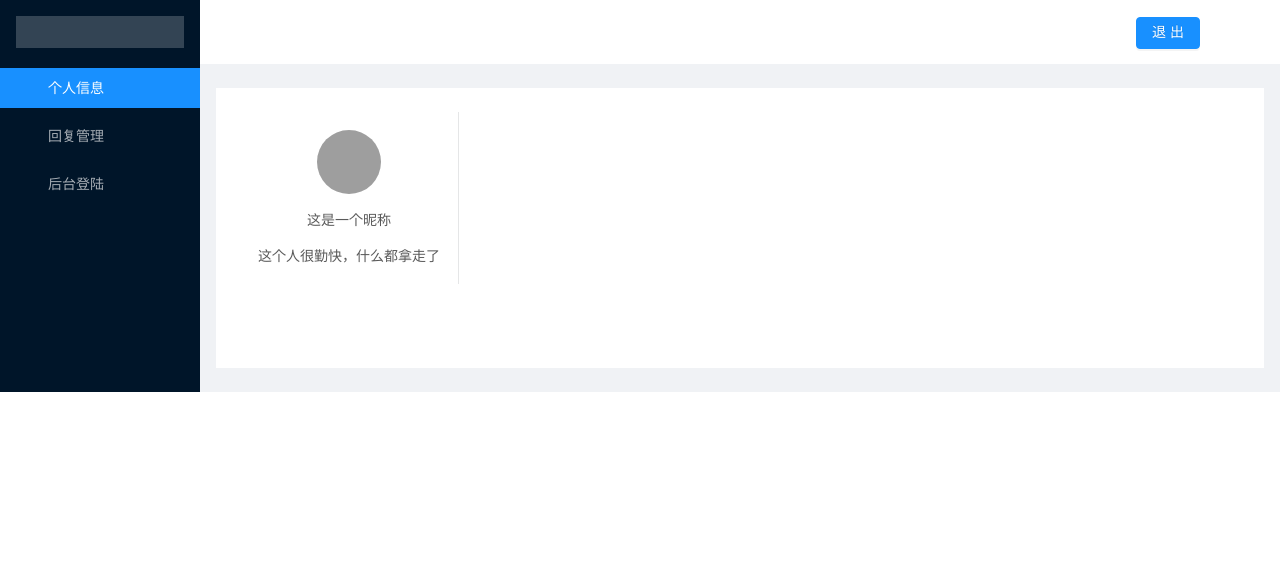
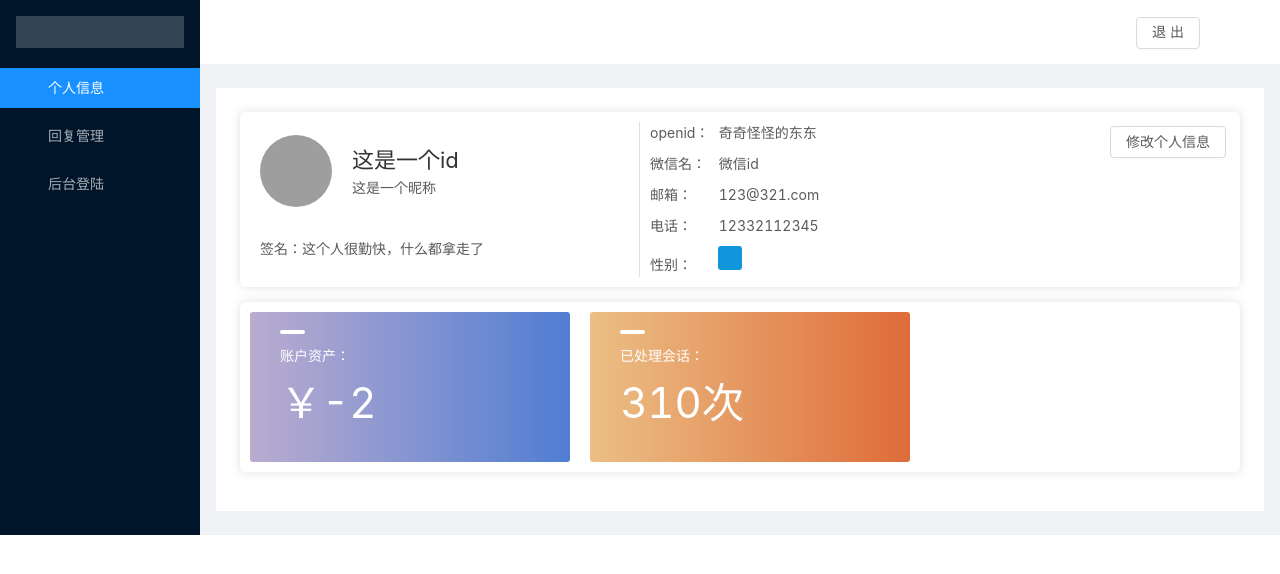
Before and after one commit to StrawberryOrange/wechat, a Vue app: page / in a window 1280 px wide. Shown: the top 574 px of the page. Built offline with nearby package versions, Linux system fonts and the light colour scheme; grey boxes are pictures that could not be loaded; a small style sheet from the web is missing.

Commit message:
用户信息页面

```diff
--- a/src/App.vue
+++ b/src/App.vue
@@ -1,11 +1,5 @@
 <template>
   <div id="app">
-    <!-- <div id="nav">
-      <router-link to="/">Home</router-link> |
-      <router-link to="/about">About</router-link>
-    </div>
-    <a-button type="primary">qaq</a-button>
-    <router-view/>-->
     <a-layout id="components-layout-demo-custom-trigger">
       <a-layout-sider :trigger="null" collapsible v-model="collapsed">
         <div class="logo"/>
@@ -40,7 +34,7 @@
           </div>
           <!-- 登陆后的退出按钮 -->
           <div class="login" v-if="isLogin">
-            <a-button type="primary" @click="logout">退出</a-button>
+            <a-button @click="logout">退出</a-button>
           </div>
         </a-layout-header>
         <a-layout-content
@@ -49,6 +43,7 @@
           <!-- <router-view/> -->
           <userInfo v-if="showKey == 'index' && isLogin"/>
           <reply v-if="showKey == 'reply' && isLogin"/>
+          <wechatLogin v-if="showKey=='wechatLogin' &&isLogin"/>
           <noData v-if="!isLogin"/>
         </a-layout-content>
       </a-layout>
@@ -104,6 +99,7 @@
 // import home from "./views/Home.vue";
 import userInfo from "./components/userInfo";
 import reply from "./components/reply";
+import wechatLogin from "./components/wechatLogin";
 import noData from "./components/noDate";
 export default {
   data() {
@@ -131,7 +127,8 @@ export default {
   components: {
     noData,
     userInfo,
-    reply
+    reply,
+    wechatLogin
   },
   methods: {
     chooseIndex: function(item) {
@@ -200,8 +197,8 @@ export default {
 };
 </script>
 
-
 <style>
+@import url("//at.alicdn.com/t/font_1217929_q6sty5r3nu.css");
 #components-layout-demo-custom-trigger .trigger {
   font-size: 18px;
   line-height: 64px;
@@ -219,27 +216,29 @@ export default {
   background: rgba(255, 255, 255, 0.2);
   margin: 16px;
 }
-/* #app {
-  font-family: "Avenir", Helvetica, Arial, sans-serif;
-  -webkit-font-smoothing: antialiased;
-  -moz-osx-font-smoothing: grayscale;
-  text-align: center;
-  color: #2c3e50;
-}
-#nav {
-  padding: 30px;
-}
-
-#nav a {
-  font-weight: bold;
-  color: #2c3e50;
-} */
 
 #nav a.router-link-exact-active {
   color: #42b983;
 }
 
-/* .login {
-  position: absolute;
-} */
+.card {
+  border-radius: 6px;
+  box-shadow: 0 0 10px rgba(151, 151, 151, 0.3);
+  width: 100%;
+  margin-bottom: 15px;
+}
+
+.column-center {
+  display: flex;
+  flex-direction: column;
+  align-items: center;
+  justify-content: center;
+}
+
+.row-center {
+  display: flex;
+  flex-direction: row;
+  align-items: center;
+  justify-content: center;
+}
 </style>
--- a/src/components/userInfo.vue
+++ b/src/components/userInfo.vue
@@ -1,13 +1,90 @@
 <template>
-  <div class="userInfo">
-    <div class="info column-center">
-      <a-avatar
-        :size="64"
-        icon="user"
-        src="https://m.360buyimg.com/pop/jfs/t24505/175/1750670450/14994/a3c2d55f/5b697897N21140e81.jpg"
-      />
-      <span class="nick-name info-item">这是一个昵称</span>
-      <span class="signature info-item">这个人很勤快，什么都拿走了</span>
+  <!-- 页面总宽度低于800像素便认为此页面显示不安全，后期需要加上判断 -->
+  <!-- 平板适配时需要注意，低端窄版分辨率较低时会产生此问题 -->
+  <div class="userInfo column-center">
+    <div class="card row-center" style="position:relative">
+      <div class="set-info" style="position:absolute;right:14px;top:14px;">
+        <a-button @click="setInfo">
+          <a class="iconfont icon-xiugai"></a>修改个人信息
+        </a-button>
+      </div>
+      <div
+        class="left column-center"
+        style="width:40%;margin:10px 0;
+              border-right:1px solid rgba(151,151,151,0.3);
+              align-self:stretch;
+              justify-content:space-around;"
+      >
+        <div class="head-name row-center" style="align-self:stretch;padding-left:20px;">
+          <a-avatar
+            style="margin:5px 20px 5px 0;"
+            :size="72"
+            icon="user"
+            src="https://m.360buyimg.com/pop/jfs/t24505/175/1750670450/14994/a3c2d55f/5b697897N21140e81.jpg"
+          />
+          <div class="column-center" style="align-items:flex-start;flex-grow:1;">
+            <span style="font-size:22px;color:#333">这是一个id</span>
+            <span>这是一个昵称</span>
+          </div>
+        </div>
+        <div class="info-content" style="align-self:flex-start;margin-left:20px;">签名：{{signature}}</div>
+      </div>
+      <div class="right" style="width:60%">
+        <div class="info-content signature">
+          <span class="info-content-title">openid：</span>
+          {{openid}}
+        </div>
+        <div class="info-content signature">
+          <span class="info-content-title">微信名：</span>
+          {{wechatid}}
+        </div>
+        <div class="info-content signature">
+          <span class="info-content-title">邮箱：</span>
+          {{email}}
+        </div>
+        <div class="info-content signature">
+          <span class="info-content-title">电话：</span>
+          {{phone}}
+        </div>
+        <div class="info-content signature">
+          <span class="info-content-title" style="line-height:24px;">性别：</span>
+          <a v-if="gender=='male'" class="iconfont gender icon-nan" style="background:#1296db"></a>
+          <a
+            v-if="gender=='female'"
+            class="iconfont gender column-center row-center icon-nv"
+            style="background:rgb(238,155,155)"
+          ></a>
+        </div>
+        <div class="info-content"></div>
+      </div>
+    </div>
+    <div class="card row-center" style="justify-content:flex-start;">
+      <div
+        class="content"
+        style="
+  background: linear-gradient(to right, rgb(186, 172, 207), rgb(80, 125, 210));"
+      >
+        <div class="tip"></div>
+        <div class="text">
+          账户资产：
+          <div style="font-size:42px;margin-top:5px;">￥{{pay}}</div>
+        </div>
+        <i class="iconfont icon-jinlingyingcaiwangtubiao62 first"></i>
+        <i class="iconfont icon-jinlingyingcaiwangtubiao62 second"></i>
+      </div>
+      <div
+        class="content"
+        style="
+  background: linear-gradient(to right, rgb(235,191,133), rgb(222,108,57));"
+      >
+        <div class="tip"></div>
+        <div class="text">
+          已处理会话：
+          <div style="font-size:42px;margin-top:5px;">{{time}}次</div>
+        </div>
+        <i class="iconfont icon-cishu first"></i>
+        <i class="iconfont icon-cishu second"></i>
+      </div>
     </div>
   </div>
 </template>
@@ -17,28 +94,80 @@ export default {
   name: "userInfo",
   props: {
     msg: String
+  },
+  data: function() {
+    return {
+      signature: "这个人很勤快，什么都拿走了",
+      openid: "奇奇怪怪的东东",
+      wechatid: "微信id",
+      email: "123@321.com",
+      phone: "12332112345",
+      gender: "male",
+      pay: -2,
+      time: 310
+    };
+  },
+  methods: {
+    setInfo: function() {
+      this.$message.info("还没做好呢，急毛线");
+    }
   }
 };
 </script>
 
 <!-- Add "scoped" attribute to limit CSS to this component only -->
 <style scoped>
-.userInfo {
-  display: flex;
-  flex-direction: row;
+.info-content {
+  margin: 10px;
 }
-.column-center {
-  display: flex;
-  flex-direction: column;
-  align-items: center;
+.info-content-title {
+  display: inline-block;
+  width: 65px;
 }
-.info {
-  border-right: 1px solid #e5e6e7;
-  padding: 18px;
-  /* height: 300px; */
+.gender {
+  margin-left: 3px;
+  border-radius: 3px;
+  color: #fff;
+  width: 24px;
+  height: 24px;
+  display: inline-block;
+  text-align: center;
+  line-height: 24px;
 }
-.info-item {
-  margin-top: 15px;
-  /* width: 170px; */
+.content {
+  margin: 10px 10px;
+  border-radius: 3px;
+  width: 320px;
+  height: 150px;
+  position: relative;
+}
+.first {
+  position: absolute;
+  right: 10px;
+  top: 25px;
+  font-size: 96px;
+  color: rgba(255, 255, 255, 0.2);
+}
+.second {
+  position: absolute;
+  right: 110px;
+  top: 5px;
+  font-size: 50px;
+  color: rgba(255, 255, 255, 0.2);
+}
+.tip {
+  position: absolute;
+  left: 30px;
+  top: 18px;
+  width: 25px;
+  height: 4px;
+  border-radius: 3px;
+  background: #fff;
+}
+.text {
+  position: absolute;
+  left: 30px;
+  top: 33px;
+  color: #fff;
 }
 </style>
--- /dev/null
+++ b/src/components/wechatLogin.vue
@@ -0,0 +1,6 @@
+<template>
+  <div>
+    <img src="../assets/QRcode.jpg" alt>
+    <div>不用扫了，这只是个公众号</div>
+  </div>
+</template>
```
Also changed, not shown: package.json (line endings or trailing spaces), src/assets/QRcode.jpg (added), 17 other files (tests, documents, lock files or other folders).
